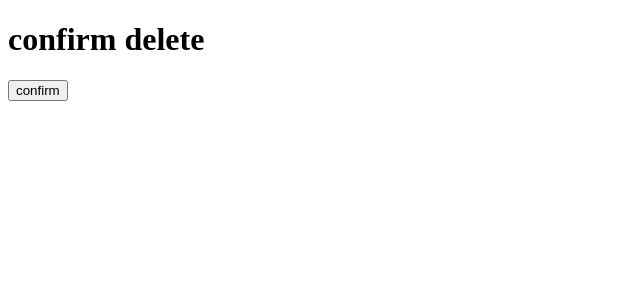
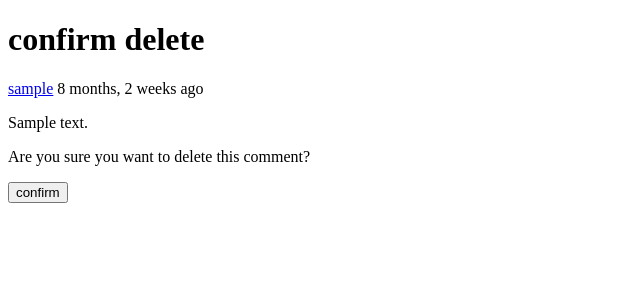
Before and after one commit to mobiusxs/technews, a Django app: page /comment/delete/1 in a window 1280 px wide. Shown: the part 26-326 px from the top of the page, without its empty margins (0-640 px from the left). Run offline with Django 3.2, Linux system fonts and the light colour scheme; tables that the repository leaves empty hold one stand-in row (values such as "Sample post").

Commit message:
refactor confirm delete template to show what is being deleted

```diff
--- a/index/templates/index/confirm_delete.html
+++ b/index/templates/index/confirm_delete.html
@@ -5,12 +5,38 @@
 {% block content %}
     <h1>confirm delete</h1>
     {% if comment %}
+        <p>
+            <a href="{% url 'index:profile' comment.author.username %}">{{ comment.author.username }}</a> {{ comment.created|timesince }} ago
+            {% if request.user == comment.author %}
+                |
+                <a href="{% url 'index:comment_update' comment.id %}">edit</a>
+            {% endif %}
+        </p>
+        <p>{{ comment.text }}</p>
+
+        <p>Are you sure you want to delete this comment?</p>
+
         <form action="{% url 'index:comment_delete' comment.id%}" method="post">
             {% csrf_token %}
             <input type="submit" value="confirm">
         </form>
 
     {% elif link %}
+        <p><a href="{{ link.url }}">{{ link.text }}</a></p>
+        <p>
+            by <a href="{% url 'index:profile' link.author.username %}">{{ link.author.username }}</a> |
+            {{ link.created|timesince }} ago |
+            <a href="{% url 'index:link' link.id %}">
+                {% if link.comment_count == 0 %}
+                    discuss
+                {% elif link.comment_count == 1 %}
+                    1 comment
+                {% else %}
+                    {{ link.comment_count }} comments
+                {% endif %}
+            </a>
+        </p>
+        <p>Are you sure you want to delete this link?</p>
         <form action="{% url 'index:link_delete' link.id%}" method="post">
             {% csrf_token %}
             <input type="submit" value="confirm">
```
